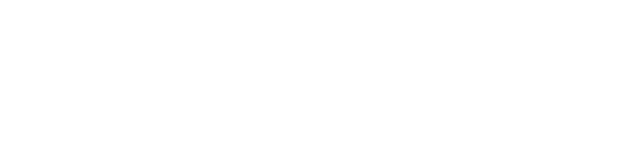
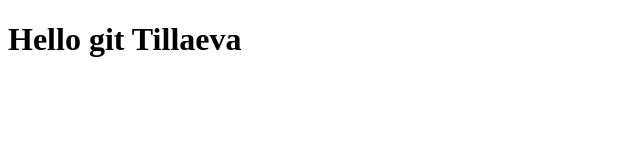
Before and after one commit to malikatillaeva/github, a plain HTML site: page index.html in a window 1280 px wide. Shown: the whole page, without its empty margins (0-640 px from the left). Drawn offline with Linux system fonts and the light colour scheme.

Commit message:
versiya2

```diff
--- a/index.html
+++ b/index.html
@@ -6,6 +6,6 @@
     <title>Git</title>
 </head>
 <body>
-
+    <h1>Hello git Tillaeva</h1>
 </body>
 </html>
```
Also changed, not shown: font.css (added).
